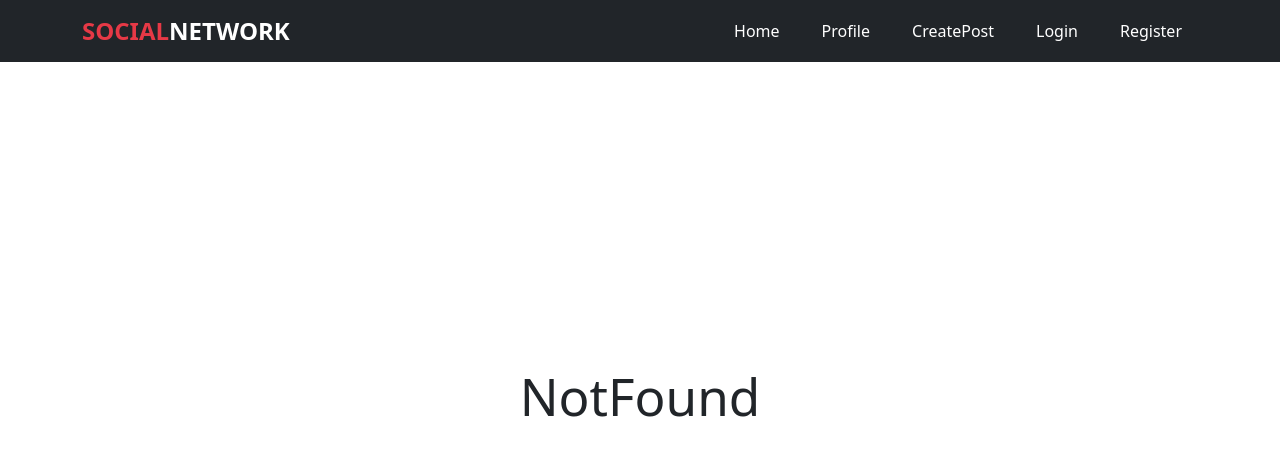
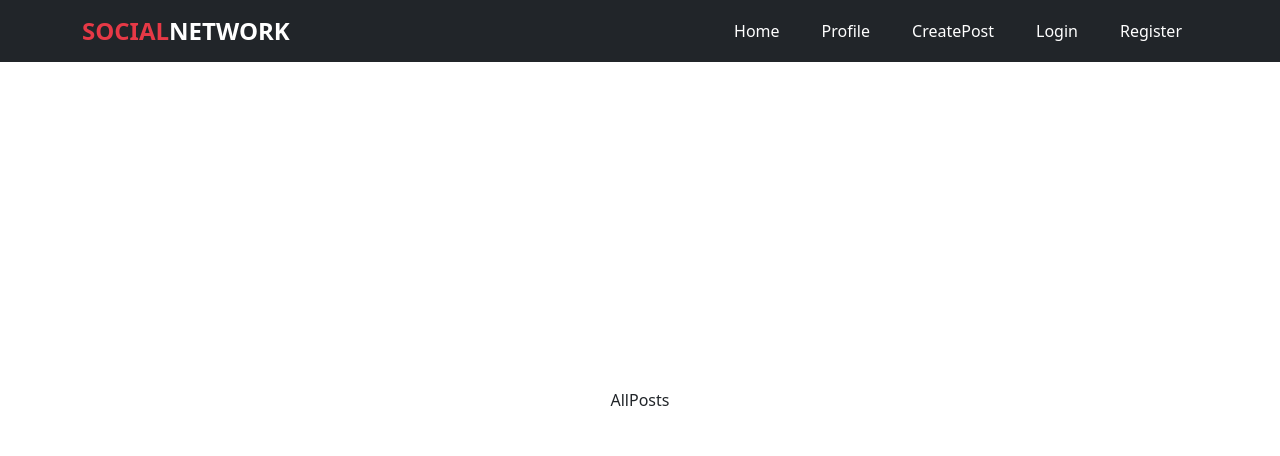
Before and after one commit to Davfernandezz/SocialNetwork-Frontend, a React (Vite) app: page /allPosts in a window 1280 px wide. Shown: the top 456 px of the page. Built offline with nearby package versions, Linux system fonts and the light colour scheme.

Commit message:
feat: path and allPosts view created

```diff
--- /dev/null
+++ b/src/views/AllPosts/AllPosts.jsx
@@ -0,0 +1,7 @@
+import React from 'react'
+
+export const AllPosts = () => {
+  return (
+    <div>AllPosts</div>
+  )
+}
--- a/src/views/Body/Body.jsx
+++ b/src/views/Body/Body.jsx
@@ -7,6 +7,7 @@ import { Register }  from '../Register/Register';
 import { Profile } from '../Profile/Profile';
 import { Admin } from '../Admin/Admin';
 import { CreatePost } from '../CreatePost/CreatePost';
+import { AllPosts } from '../AllPosts/AllPosts';
 
 function Body() {
 
@@ -26,6 +27,7 @@ function Body() {
         <Route path="/register" element={<Register />} />
         <Route path="/profile" element={<Profile />} />
         <Route path="/createPost" element={<CreatePost />} />
+        <Route path="/allPosts" element={<AllPosts />} />
         {role === "admin" && <Route path="/admin" element={<Admin />} />}
       </Routes>
     </>
```
Also changed, not shown: src/views/AllPosts/AllPosts.css (added).
